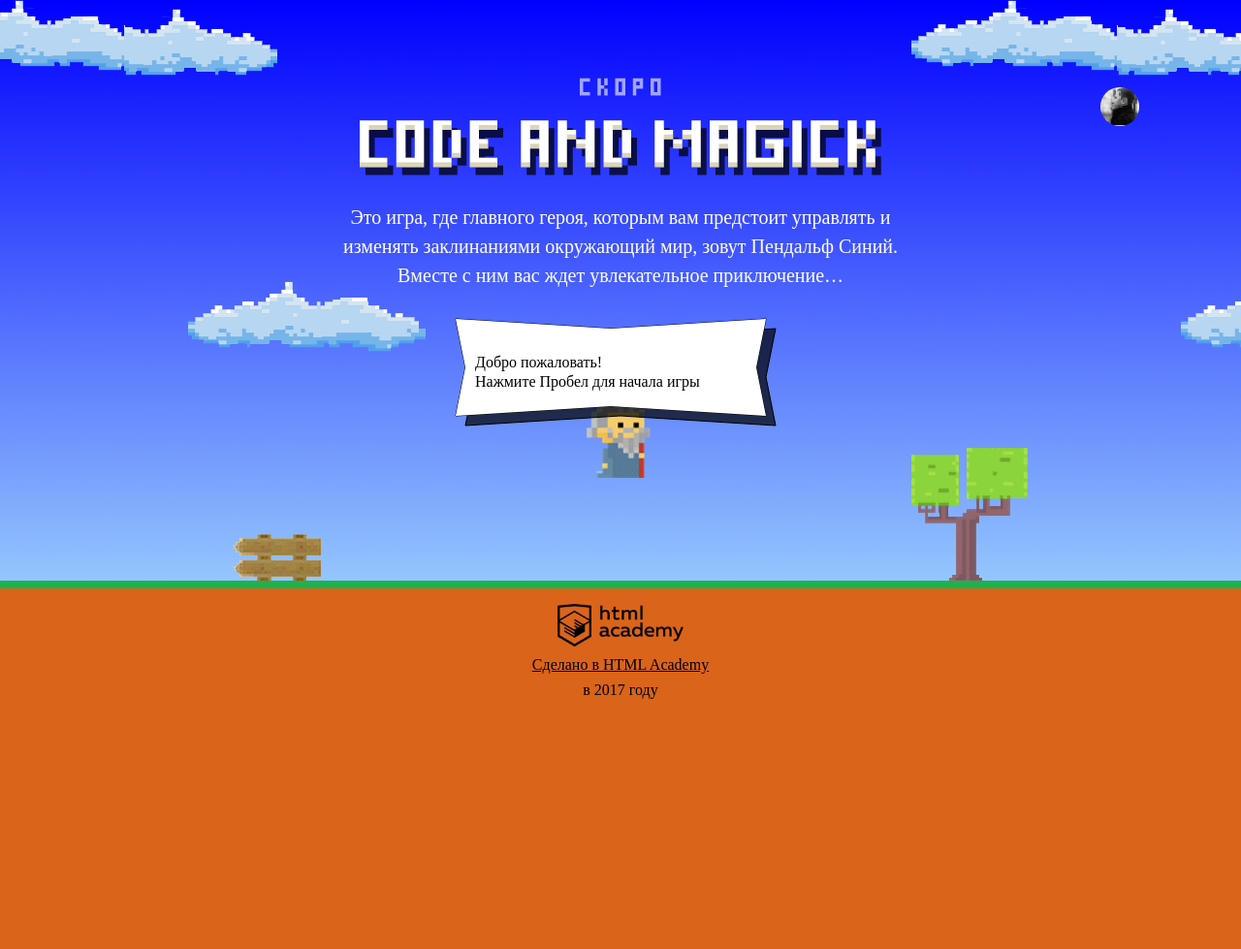
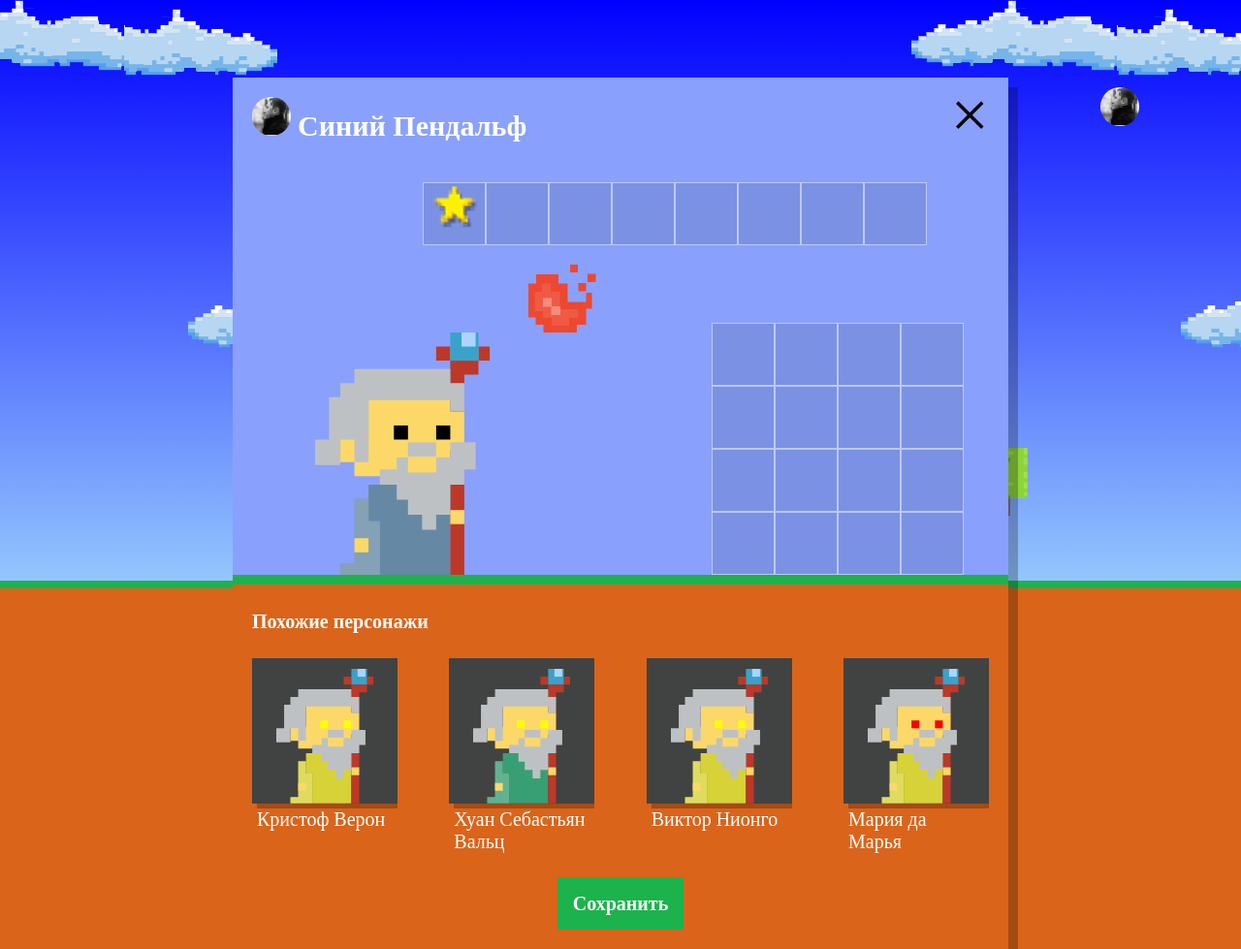
Before and after one commit to Makarov1999/870737-code-and-magick-20, a website: page index.html in a window 1280 px wide. Shown: the whole page at 97% size. Before the commit the page ends 800 px from the top, so only its background shows below. Drawn offline with Linux system fonts and the light colour scheme; a web font is replaced by a local one.

Commit message:
wizard setup was added

```diff
--- a/index.html
+++ b/index.html
@@ -205,6 +205,7 @@
 
 </script>
 <script src="js/stat.js"></script>
+<script src="js/setup.js"></script>
 <script src="js/game.js"></script>
 
 </body>
--- /dev/null
+++ b/js/setup.js
@@ -0,0 +1,93 @@
+'use strict';
+
+var WIZARD_NAMES = [
+  'Иван',
+  'Хуан Себастьян',
+  'Мария',
+  'Кристоф',
+  'Виктор',
+  'Юлия',
+  'Люпита',
+  'Вашингтон'
+];
+
+var WIZARD_SURNAMES = [
+  'да Марья',
+  'Верон',
+  'Мирабелла',
+  'Вальц',
+  'Онопко',
+  'Топольницкая',
+  'Нионго',
+  'Ирвинг'
+];
+
+var WIZARD_COAT_COLORS = [
+  'rgb(101, 137, 164)',
+  'rgb(241, 43, 107)',
+  'rgb(146, 100, 161)',
+  'rgb(56, 159, 117)',
+  'rgb(215, 210, 55)',
+  'rgb(0, 0, 0)'
+];
+var WIZARD_EYES_COLORS = [
+  'black',
+  'red',
+  'blue',
+  'yellow',
+  'green'
+];
+
+var wizardsCount = 4;
+var similarWizardTemplate = document.querySelector('#similar-wizard-template').content.querySelector('.setup-similar-item');
+var wizardsList = document.querySelector('.setup-similar-list');
+
+var getRandElementOfArray = function (array) {
+  var randIndex = Math.floor(Math.random() * array.length);
+  return array[randIndex];
+};
+
+var Wizard = function (name, coatColor, eyesColor) {
+  this.name = name;
+  this.coatColor = coatColor;
+  this.eyesColor = eyesColor;
+};
+
+var generateRandomWizards = function (wizardsAmount) {
+  var wizards = [];
+
+  for (var i = 0; i < wizardsAmount; i++) {
+    var name = getRandElementOfArray(WIZARD_NAMES) + ' ' + getRandElementOfArray(WIZARD_SURNAMES);
+    var coatColor = getRandElementOfArray(WIZARD_COAT_COLORS);
+    var eyesColor = getRandElementOfArray(WIZARD_EYES_COLORS);
+    var wizard = new Wizard(name, coatColor, eyesColor);
+    wizards.push(wizard);
+  }
+
+  return wizards;
+};
+
+var getWizardElement = function (wizard) {
+  var wizardElement = similarWizardTemplate.cloneNode(true);
+  wizardElement.querySelector('.setup-similar-label').textContent = wizard.name;
+  wizardElement.querySelector('.wizard-coat').style.fill = wizard.coatColor;
+  wizardElement.querySelector('.wizard-eyes').style.fill = wizard.eyesColor;
+  return wizardElement;
+};
+
+var renderWizards = function (wizards) {
+  var fragment = document.createDocumentFragment();
+  for (var i = 0; i < wizards.length; i++) {
+    var wizardElement = getWizardElement(wizards[i]);
+    fragment.appendChild(wizardElement);
+  }
+  wizardsList.appendChild(fragment);
+
+};
+
+var setupBlock = document.querySelector('.setup');
+setupBlock.classList.remove('hidden');
+var wizards = generateRandomWizards(wizardsCount);
+renderWizards(wizards);
+var setupSimilarBlock = document.querySelector('.setup-similar');
+setupSimilarBlock.classList.remove('hidden');
--- a/js/stat.js
+++ b/js/stat.js
@@ -58,7 +58,6 @@ window.renderStatistics = function (ctx, players, times) {
   ctx.fillText('Список результатов:', CLOUD_X + HEADING_GAP_X, CLOUD_Y + HEADING_GAP_Y + HEADING_LINE_HEIGHT);
 
   var maxTime = getMaxElement(times);
-
   for (var i = 0; i < players.length; i++) {
     var barColor = getBarColor(players[i]);
     getBar(ctx, i, times[i], players[i], maxTime, barColor);
```
